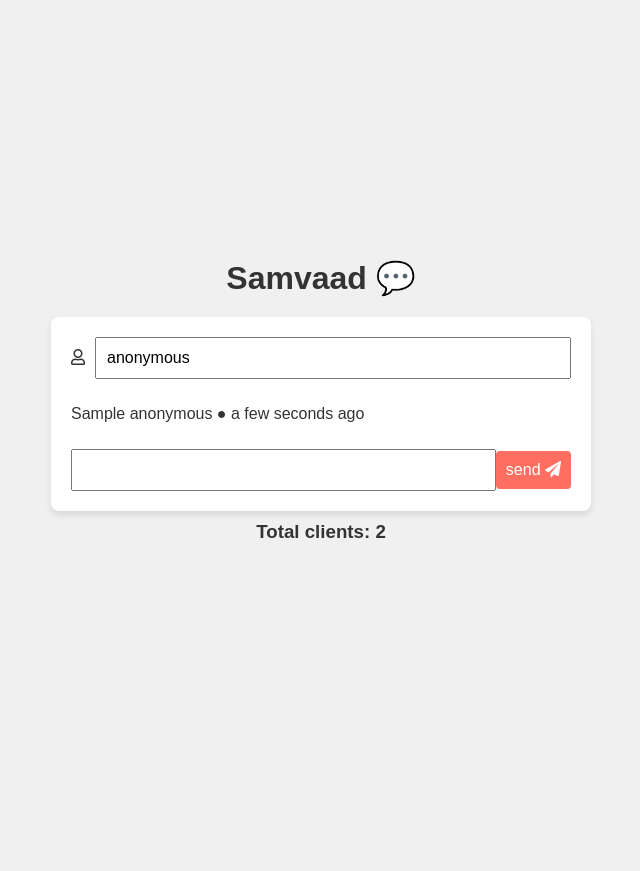
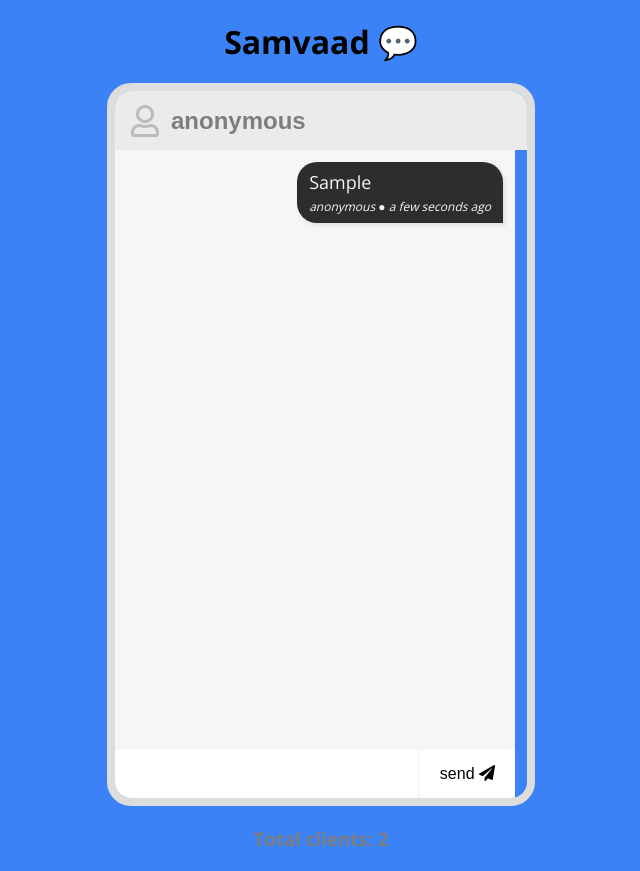
Before and after one commit to Mitesh957/Sockets, a website: page public/index1.html in a window 1280 px wide. Both pictures are taken after typing "Sample" into the empty fields and a click on the button "send". Shown: the whole page, without its empty margins (319-959 px from the left). Before the commit the page ends 800 px from the top, so only its background shows below. Drawn offline with nearby package versions, Linux system fonts and the light colour scheme; no server answers.

Commit message:
Update style1.css

```diff
--- a/public/style1.css
+++ b/public/style1.css
@@ -1,71 +1,137 @@
+@import url('https://fonts.googleapis.com/css2?family=Open+Sans:wght@400;700&display=swap');
+
+* {
+  margin: 0;
+  padding: 0;
+  box-sizing: border-box;
+  scroll-behavior: smooth;
+}
+
 body {
-  font-family: Arial, sans-serif;
-  background-color: #f0f0f0;
-  color: #333;
-  display: flex;
-  flex-direction: column;
-  align-items: center;
-  justify-content: center;
-  height: 100vh;
-  margin: 0;
+  font-family: 'Open Sans', sans-serif;
+  display: grid;
+  place-items: center;
+  background-color: #3B82F6;
 }
 
 .title {
-  margin-bottom: 20px;
+  margin: 20px 0;
 }
 
 .main {
-  width: 90%;
-  max-width: 500px;
-  background-color: white;
-  border-radius: 8px;
-  box-shadow: 0 4px 6px rgba(0, 0, 0, 0.1);
-  padding: 20px;
+  border: 8px solid #dddddd;
+  border-radius: 24px;
+  overflow: hidden;
 }
 
 .name {
   display: flex;
-  align-items: center;
-  margin-bottom: 10px;
+  font-size: 32px;
+  font-weight: 700;
+  padding: 8px 16px;
+  color: #7e7e7e;
+  background-color: #ebebeb;
+}
+
+.name > span {
+  color: #bbb;
 }
 
 .name-input {
-  flex: 1;
-  padding: 10px;
-  font-size: 16px;
-  margin-left: 10px;
+  font-size: 24px;
+  font-weight: 700;
+  color: #7e7e7e;
+  flex-grow: 1;
+  border: none;
+  margin: 0px 12px;
+  outline: none;
+  background-color: #ebebeb;
 }
 
 .message-container {
-  list-style-type: none;
-  padding: 0;
-  margin: 0;
-  max-height: 300px;
-  overflow-y: auto;
+  display: flex;
+  flex-direction: column;
+  background-color: #f6f6f6;
+  width: 400px;
+  height: 600px;
+  overflow-y: scroll;
+  overflow-x: hidden;
+}
+
+.message-left,
+.message-right {
+  list-style: none;
+  padding: 8px 12px;
+  margin: 12px;
+  max-width: 250px;
+  font-size: 18px;
+  word-wrap: break-word;
+}
+
+.message-left {
+  border-radius: 20px 20px 20px 0px;
+  align-self: flex-start;
+  background-color: #fff;
+  box-shadow: -2px 2px 4px #dcdcdc;
+}
+
+.message-right {
+  border-radius: 20px 20px 0px 20px;
+  align-self: flex-end;
+  background-color: #2d2d2d;
+  box-shadow: 2px 2px 4px #dcdcdc;
+  color: #f6f6f6;
+}
+
+.message-left > p > span,
+.message-right > p > span {
+  display: block;
+  font-style: italic;
+  font-size: 12px;
+  margin-top: 4px;
+}
+
+.feedback {
+  font-style: italic;
+  font-size: 14px;
+  padding: 0px 16px 16px 16px;
+  color: #2d2d2d;
+  text-align: center;
 }
 
 .message-form {
   display: flex;
-  align-items: center;
-  margin-top: 10px;
+  justify-content: space-between;
+  width: 400px;
 }
 
 .message-input {
-  flex: 1;
-  padding: 10px;
+  flex-grow: 1;
+  height: 48px;
   font-size: 16px;
+  border: none;
+  outline: none;
+  padding: 0 12px;
+  background-color: #fff;
 }
 
 .send-button {
-  padding: 10px;
-  background-color: #ff6f61;
-  color: white;
+  height: 48px;
+  font-size: 16px;
   border: none;
-  border-radius: 4px;
+  padding: 0px 20px;
+  outline: none;
+  background-color: #fff;
   cursor: pointer;
-  font-size: 16px;
+}
+
+.v-divider {
+  height: 48px;
+  width: 2px;
+  background-color: #f6f6f6;
 }
 
 .clients-total {
-  margin-top: 10px;
+  margin: 20px 0;
+  color: #7e7e7e;
 }
```
